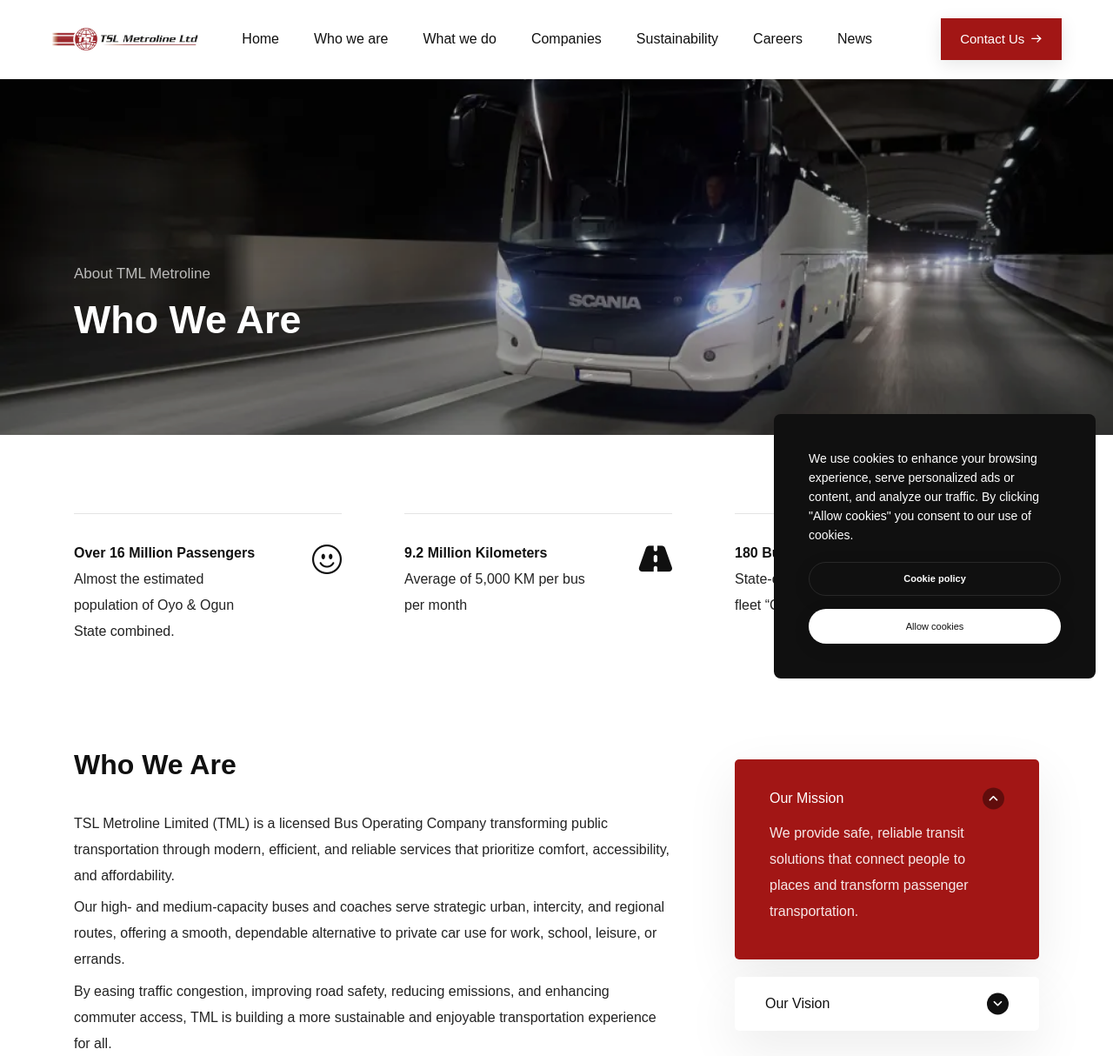
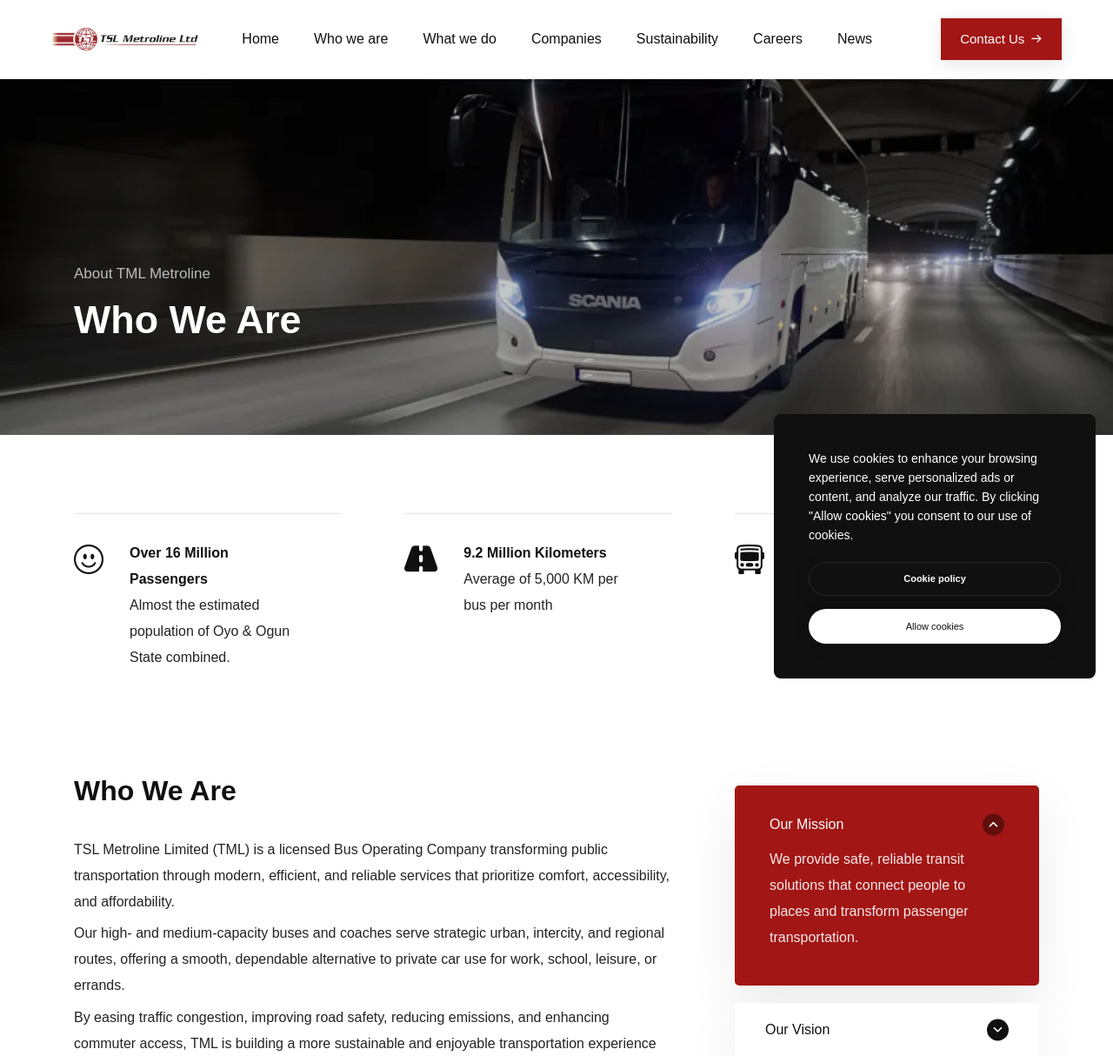
Before and after one commit to idongataide/tml, a PHP site: template views/about-us.php in a window 1280 px wide. Shown: the top 1214 px of the page at 87% size. Run offline with PHP 8.4, Linux system fonts and the light colour scheme; the template is opened without the code that fills it, so the values that code supplies are empty; some libraries are stand-ins or nearby versions; some web fonts are replaced.

Commit message:
first commit

```diff
--- a/views/about-us.php
+++ b/views/about-us.php
@@ -22,12 +22,13 @@
                 <div class="col icon-with-text-style-01 pe-5 md-mb-30px">
                     <div class="separator-line-1px bg-extra-medium-gray w-100 mb-30px d-none d-lg-block"></div>
                     <div class="feature-box feature-box-left-icon last-paragraph-no-margin">
+                        <div class="feature-box-icon mr-10 mt-5px md-mt-0">
+                            <i class="bi bi-emoji-smile text-dark-gray icon-medium"></i>
+                        </div>
                         <div class="feature-box-content">
                             <span class="fs-16 w-80 sm-w-90 d-block"><span class="fw-700 text-dark-gray">Over 16 Million Passengers </span> <br> Almost the estimated population of Oyo & Ogun State combined.</span>
                         </div>
-                        <div class="feature-box-icon me-0 mt-5px md-mt-0">
-                            <i class="bi bi-emoji-smile text-dark-gray icon-medium"></i>
-                        </div>
+
                     </div>
                 </div>
                 <!-- end features box item -->
@@ -35,11 +36,12 @@
                 <div class="col icon-with-text-style-01 pe-5 md-mb-30px">
                     <div class="separator-line-1px bg-extra-medium-gray w-100 mb-30px d-none d-lg-block"></div>
                     <div class="feature-box feature-box-left-icon last-paragraph-no-margin">
+
+                        <div class="feature-box-icon mr-10 mt-5px md-mt-0">
+                            <i class="fa fa-road text-dark-gray icon-medium"></i>
+                        </div>
                         <div class="feature-box-content">
                             <span class="fs-16 w-80 sm-w-90 d-block"><span class="fw-700 text-dark-gray">9.2 Million Kilometers </span> <br> Average of 5,000 KM per bus per month </span>
-                        </div>
-                        <div class="feature-box-icon me-0 mt-5px md-mt-0">
-                            <i class="fa fa-road text-dark-gray icon-medium"></i>
                         </div>
                     </div>
                 </div>
@@ -48,11 +50,12 @@
                 <div class="col icon-with-text-style-01 pe-5 md-mb-30px sm-mb-0">
                     <div class="separator-line-1px bg-extra-medium-gray w-100 mb-30px d-none d-lg-block"></div>
                     <div class="feature-box feature-box-left-icon last-paragraph-no-margin">
+
+                        <div class="feature-box-icon mr-10 mt-5px md-mt-0">
+                            <i class="bi bi-bus-front text-dark-gray icon-medium"></i>
+                        </div>
                         <div class="feature-box-content">
-                            <span class="fs-16 w-80 sm-w-90 d-block"><span class="fw-700 text-dark-gray">180 Bus Fleet </span> <br>State-owned and self-owned fleet “Current and past” </span>
-                        </div>
-                        <div class="feature-box-icon me-0 mt-5px md-mt-0">
-                            <i class="bi bi-bus-front text-dark-gray icon-medium"></i>
+                            <span class="fs-16 w-80 sm-w-90 d-block"><span class="fw-700 text-dark-gray">180 Bus Fleet </span> <br>State-owned and self-owned fleet </span>
                         </div>
                     </div>
                 </div>
--- a/views/layouts/footer.php
+++ b/views/layouts/footer.php
@@ -33,7 +33,7 @@
                     <div class="col-lg-3 col-md-4 col-sm-5 offset-md-0 offset-sm-1 order-5 order-md-3 xs-mb-30px">
                         <span class="fs-18 d-block text-white fw-500 mb-10px">Need help?</span>
                         <span class="d-block">Call us directly?</span>
-                        <a href="tel:+2348 0022 558 75" class="mb-15px d-inline-block">+2348 0022 558 75</a>
+                        <a href="tel:+2348 0022 558 75" class="mb-15px d-inline-block">+2348 000 000 865</a>
                         <span class="d-block">Need live support?</span>
                         <a href="#" class="d-sm-inline-block d-block"> customerservice@tsllimited.com</a>
                     </div>
```
Also changed, not shown: views/index.php (+2 -20 lines), views/services.php (+2 -47 lines), 1 other file.
